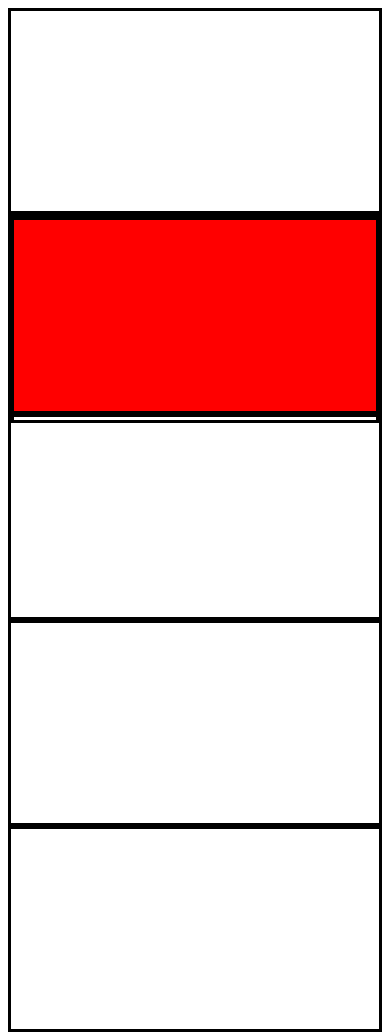
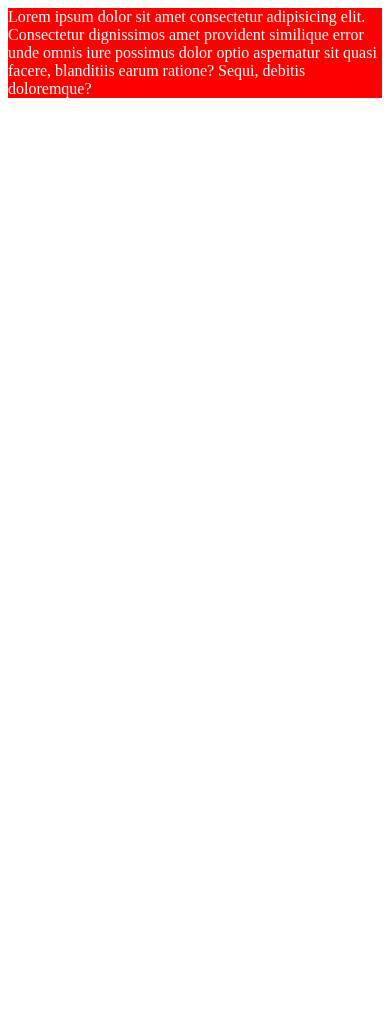
Before and after one commit to jakehowells/CSS-Practice, a plain HTML site: page index.html in a window 390 px wide. Shown: the top 1035 px of the page. After the commit the page ends 844 px from the top, so only its background shows below. Drawn offline with Linux system fonts and the light colour scheme.

Commit message:
Practied Media Queries

```diff
--- a/index.html
+++ b/index.html
@@ -8,12 +8,11 @@
     <link rel="stylesheet" href="./style.css" />
   </head>
   <body>
-    <div></div>
-    <div class="red">
-        <div class="child"></div>
+    <div>
+      Lorem ipsum dolor sit amet consectetur adipisicing elit. Consectetur
+      dignissimos amet provident similique error unde omnis iure possimus dolor
+      optio aspernatur sit quasi facere, blanditiis earum ratione? Sequi,
+      debitis doloremque?
     </div>
-    <div></div>
-    <div></div>
-    <div></div>
   </body>
 </html>
--- a/style.css
+++ b/style.css
@@ -1,16 +1,23 @@
-body {
-    height: 200vh;
+div {
+    background-color: red;
+    color: white;
+    font-size: 24px;
 }
 
-div {
-    height: 200px;
-    border: 3px solid black;
+@media (max-width: 992px) {
+    div {
+        font-size: 20px;
+    }
 }
 
-.red {
-    background-color: red;
-    position: sticky;
-    top: 100px;
-    width: 100%;
-    box-sizing: border-box;
+@media (max-width: 768px) {
+    div {
+        font-size: 18px;
+    }
 }
+
+@media (max-width: 576px) {
+    div {
+        font-size: 16px;
+    }
+}
```
